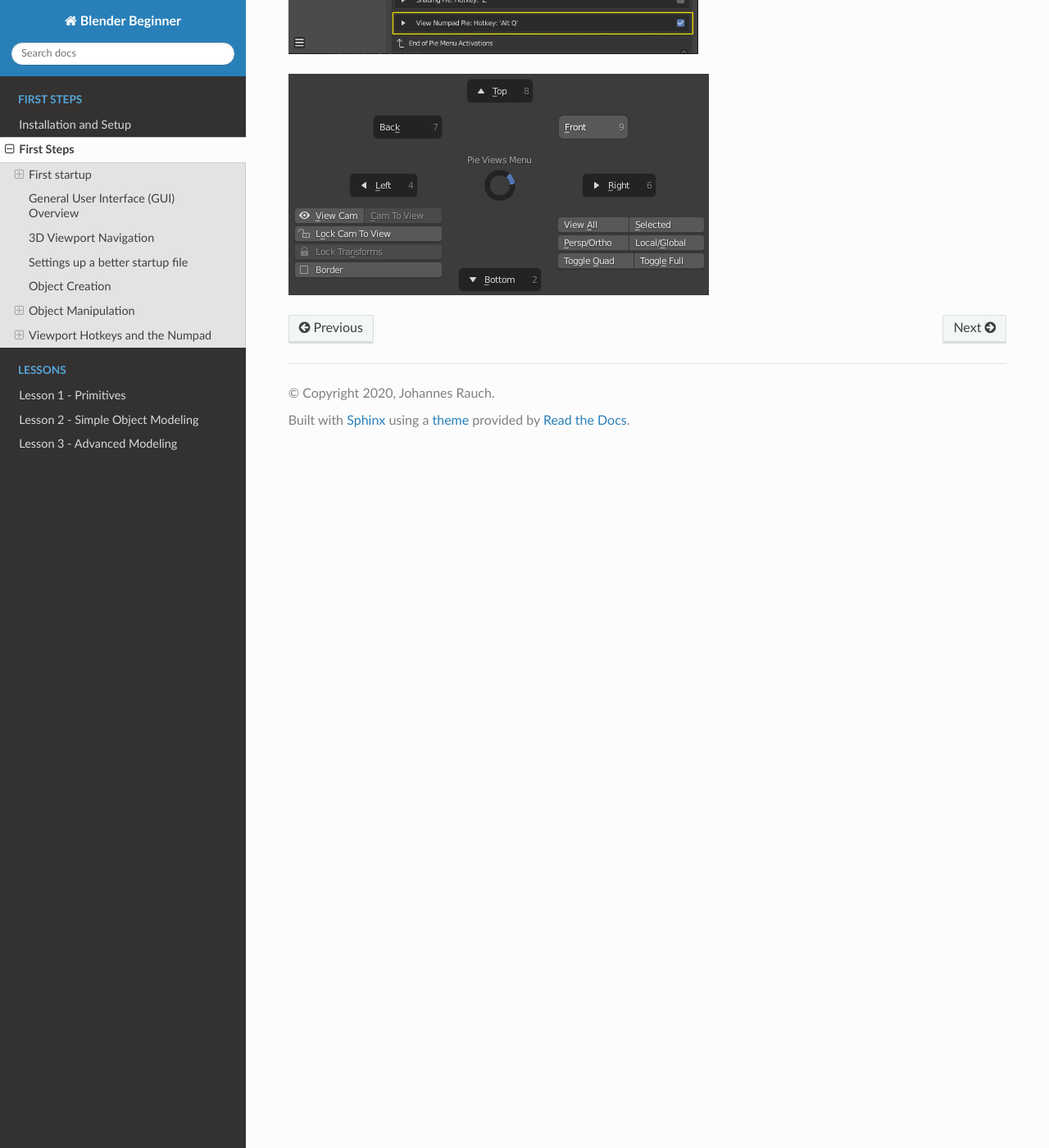
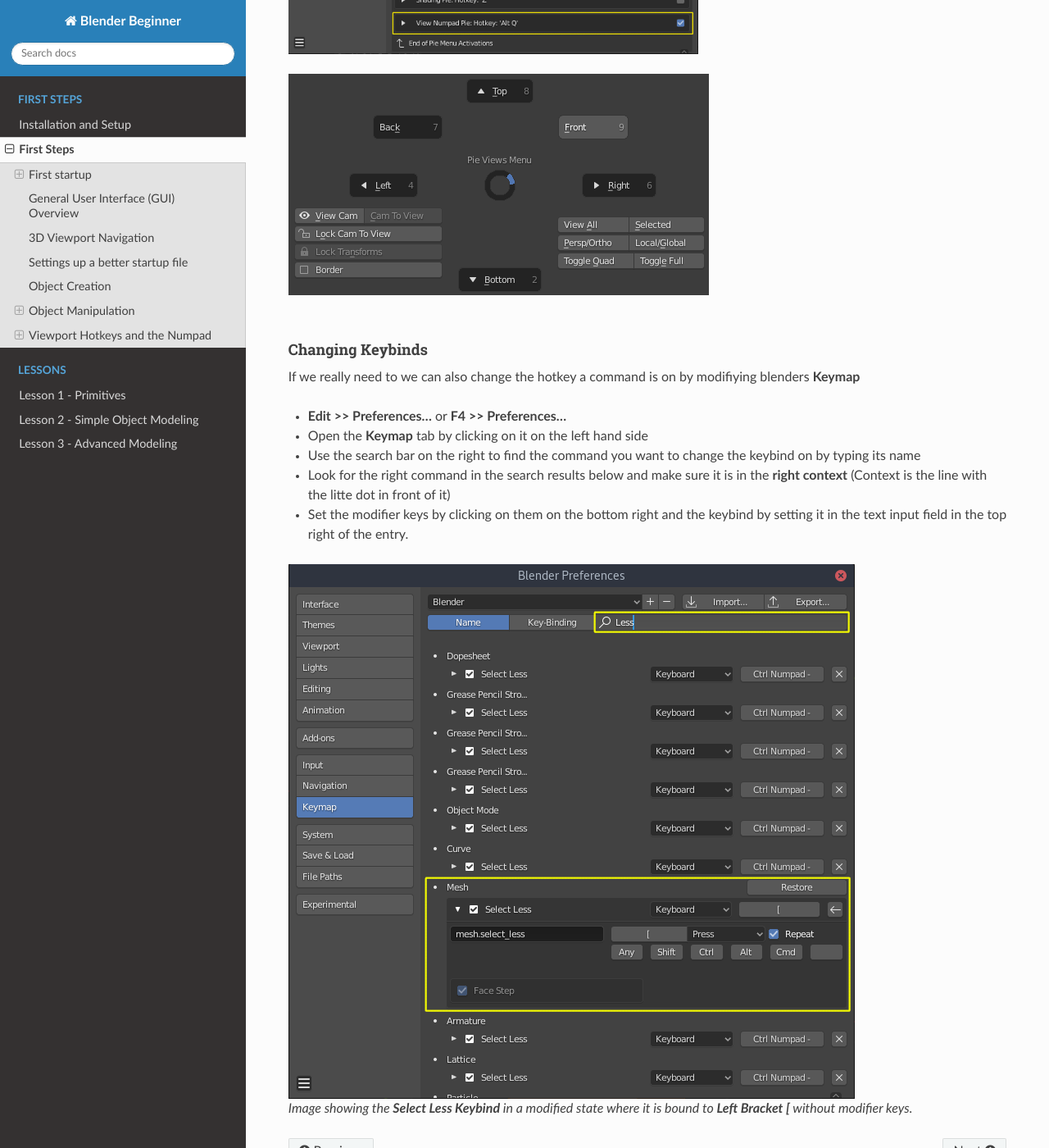
Before and after one commit to smokejohn/blender_beginner, a Sphinx documentation site: the page built from source/intro/first_steps.rst, in a window 1280 px wide and 1400 px high, scrolled down 11899 px. Shown: the whole window at 82% size. Built offline with Sphinx 7.4.7 and the Read the Docs theme 2.0.0, drawn with Linux system fonts in a browser that asks for light colours; some of the changed text lies outside the part shown.

Commit message:
adds missing stuff, after it got asked for in the lesson

```diff
--- a/source/intro/first_steps.rst
+++ b/source/intro/first_steps.rst
@@ -81,6 +81,7 @@
 
 Blender Manual Link:
     `Blender Manual | User Interface <https://docs.blender.org/manual/en/latest/interface/index.html>`_
+
 
 **********************
 3D Viewport Navigation
@@ -306,7 +307,7 @@
 --------------------------------------
 * **Edit >> Preferences...** or **F4 >> Preferences...**
 * Open the **Add-ons** tab by clicking on it on the left hand side
-* Use the search bar on the left to lookg for the **3D Viewport Pie Menus Addon**
+* Use the search bar on the right to look for the **3D Viewport Pie Menus Addon**
 * Activate it by ticking on the **checkbox on the left of the Addon Entry**
 * Open the Addons Preferences by **clicking on the little triangle arrow left of the checkbox**
 * Disable/Uncheck all menus listed in the preferences except the very last one
@@ -318,3 +319,22 @@
 .. image:: ../_static/images/bl_preferences_addons_viewport_pie_numpad.png
     :width: 500
 .. image:: ../_static/images/bl_addon_viewport_pie_numpad.png
+
+
+Changing Keybinds
+-----------------
+If we really need to we can also change the hotkey a command is on by modifiying
+blenders **Keymap**
+
+* **Edit >> Preferences...** or **F4 >> Preferences...**
+* Open the **Keymap** tab by clicking on it on the left hand side
+* Use the search bar on the right to find the command you want to change the keybind on by typing its name
+* Look for the right command in the search results below and make sure it is in
+  the **right context** (Context is the line with the litte dot in front of it)
+* Set the modifier keys by clicking on them on the bottom right and the keybind
+  by setting it in the text input field in the top right of the entry.
+
+.. figure:: ../_static/images/bl_preferences_keymap_change_bind.png
+
+    Image showing the **Select Less Keybind** in a modified state where it is
+    bound to **Left Bracket [** without modifier keys.
--- a/source/lessons/lesson2.rst
+++ b/source/lessons/lesson2.rst
@@ -160,8 +160,8 @@
 A                   Select All
 Alt + A             Deselect All
 Ctrl + I            Invert current selection
-Ctrl + Numpad+      Grow current selection outwards
-Ctrl + Numpad-      Shrink current selection inwards
+Ctrl + Numpad+      Grow current selection outwards (Select More)
+Ctrl + Numpad-      Shrink current selection inwards (Select Less)
 L                   Select connected Geometry
 Alt + Z             X-Ray-Mode (lets you select occluded geometry)
 =================== ===============================================
```
Also changed, not shown: source/lessons/lesson3.rst (+54 -2 lines), source/_static/images/bl_gui_props_material_slots.png (added), source/_static/images/bl_preferences_keymap_change_bind.png (added), 1 other file.
